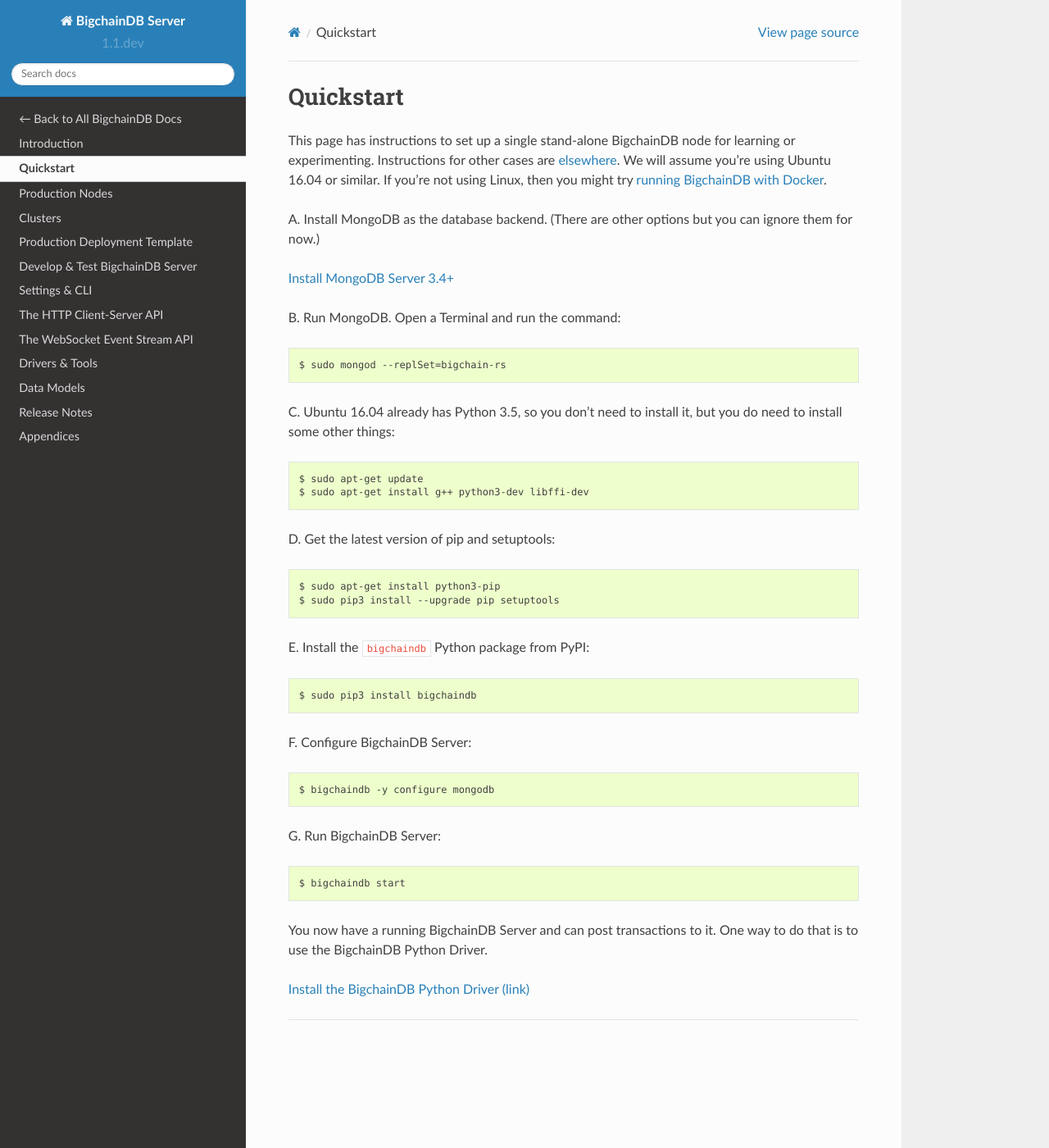
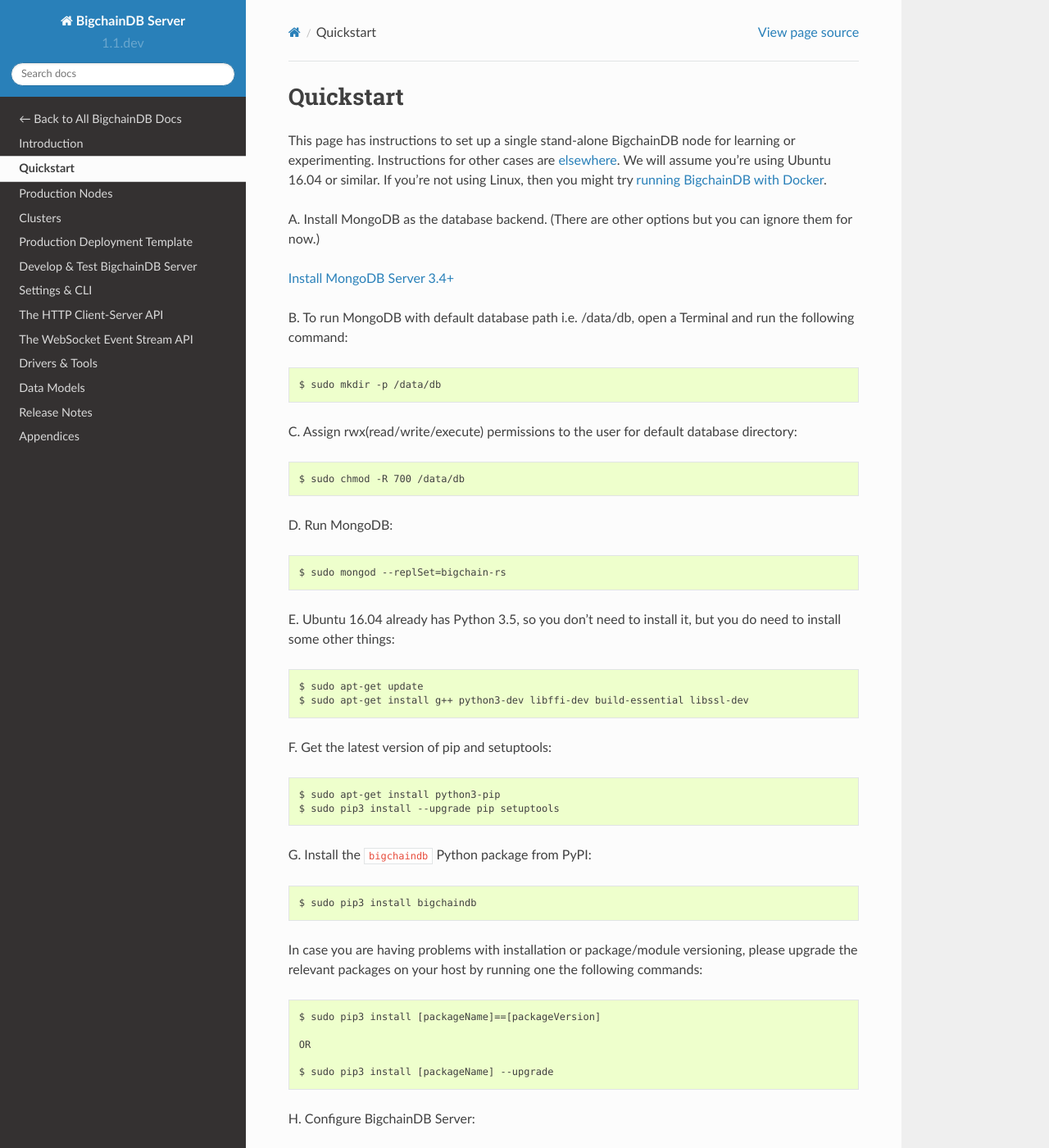
Before and after one commit to bigchaindb/bigchaindb, a Sphinx documentation site: the page built from docs/server/source/quickstart.md, in a window 1280 px wide and 1400 px high. Shown: the whole window at 82% size. Built offline with Sphinx 7.4.7 and the Read the Docs theme 2.0.0, drawn with Linux system fonts in a browser that asks for light colours; pages that are not in the unit, such as notebooks, are missing from menus; some of the changed text lies outside the part shown.

Commit message:
Minor changes in quickstart guide
- Add build-essential and libssl-dev as pre-reqs
for bigchaindb installation

````diff
--- a/docs/server/source/quickstart.md
+++ b/docs/server/source/quickstart.md
@@ -6,34 +6,53 @@
 
 [Install MongoDB Server 3.4+](https://docs.mongodb.com/manual/tutorial/install-mongodb-on-ubuntu/)
 
-B. Run MongoDB. Open a Terminal and run the command:
+B. To run MongoDB with default database path i.e. /data/db, open a Terminal and run the following command:
+```text
+$ sudo mkdir -p /data/db
+```
+
+C. Assign rwx(read/write/execute) permissions to the user for default database directory:
+```text
+$ sudo chmod -R 700 /data/db
+```
+
+D. Run MongoDB:
 ```text
 $ sudo mongod --replSet=bigchain-rs
 ```
 
-C. Ubuntu 16.04 already has Python 3.5, so you don't need to install it, but you do need to install some other things:
+E. Ubuntu 16.04 already has Python 3.5, so you don't need to install it, but you do need to install some other things:
 ```text
 $ sudo apt-get update
-$ sudo apt-get install g++ python3-dev libffi-dev
+$ sudo apt-get install g++ python3-dev libffi-dev build-essential libssl-dev
 ```
 
-D. Get the latest version of pip and setuptools:
+F. Get the latest version of pip and setuptools:
 ```text
 $ sudo apt-get install python3-pip
 $ sudo pip3 install --upgrade pip setuptools
 ```
 
-E. Install the `bigchaindb` Python package from PyPI:
+G. Install the `bigchaindb` Python package from PyPI:
 ```text
 $ sudo pip3 install bigchaindb
 ```
 
-F. Configure BigchainDB Server:
+In case you are having problems with installation or package/module versioning, please upgrade the relevant packages on your host by running one the following commands:
+```text
+$ sudo pip3 install [packageName]==[packageVersion]
+
+OR
+
+$ sudo pip3 install [packageName] --upgrade
+```
+
+H. Configure BigchainDB Server:
 ```text
 $ bigchaindb -y configure mongodb
 ```
 
-G. Run BigchainDB Server:
+I. Run BigchainDB Server:
 ```text
 $ bigchaindb start
 ```
````
Also changed, not shown: docs/server/source/appendices/install-os-level-deps.md (+1 -1 lines).
